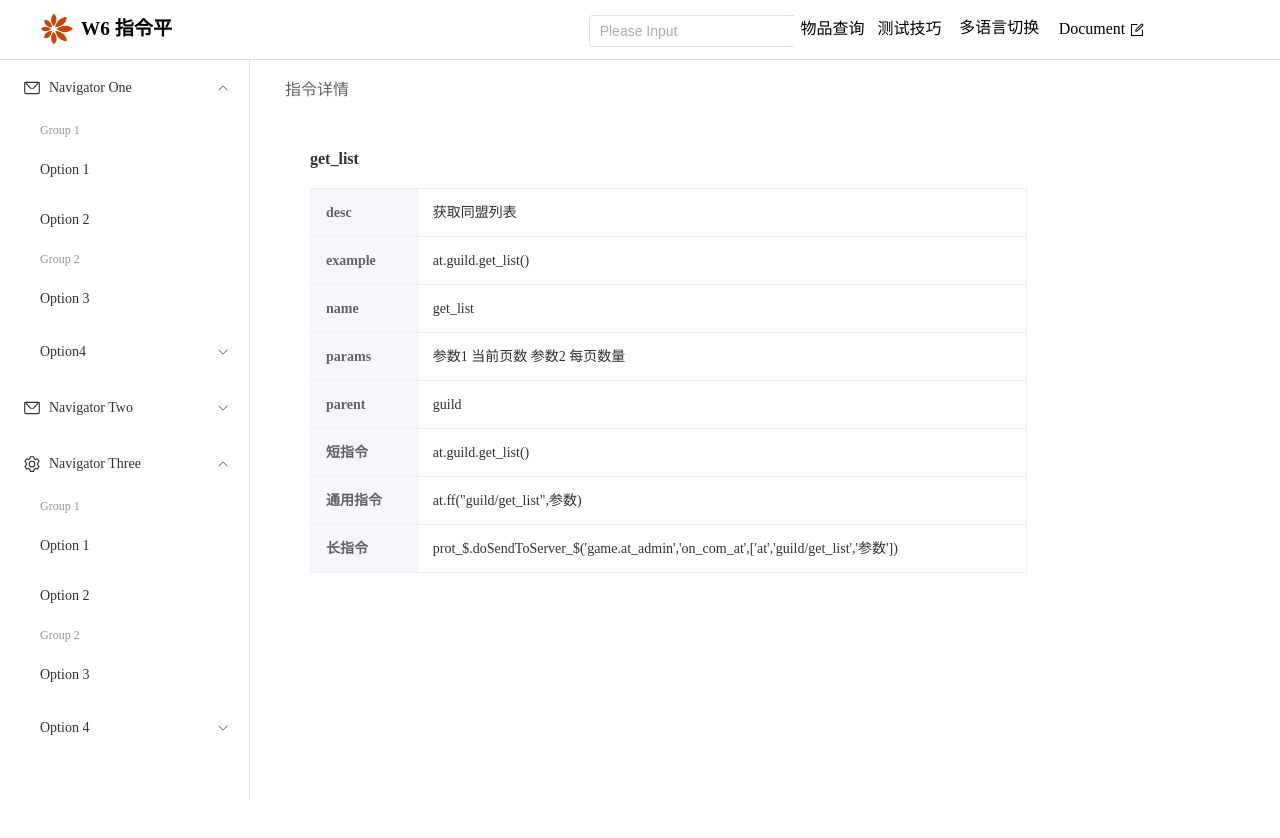
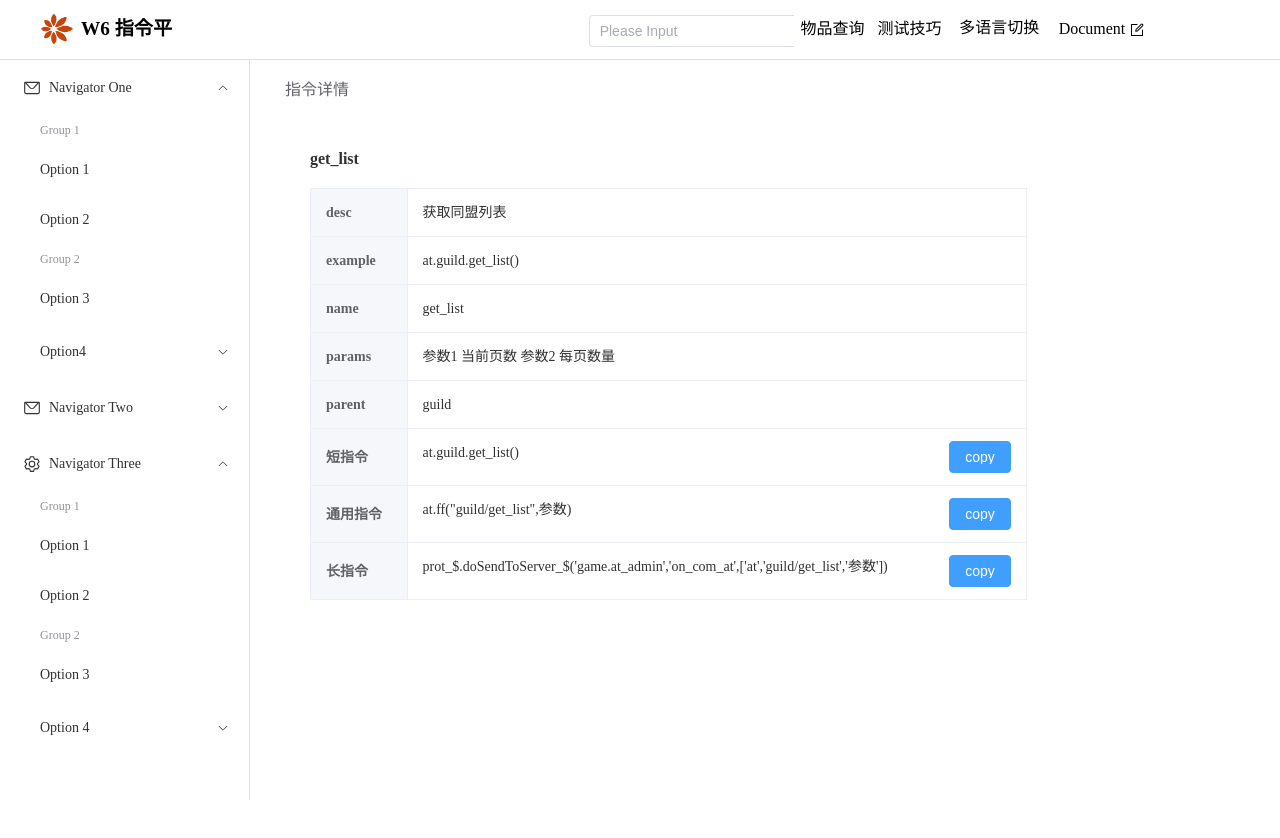
Before and after one commit to michaelxuzhi/docTemplate, a Vue app: page /at in a window 1280 px wide. Shown: the top 838 px of the page. Built offline with nearby package versions, Linux system fonts and the light colour scheme.

Commit message:
PageAt界面指令复制功能，新增通用复制接口

```diff
--- a/src/components/PageAt/PageAt.vue
+++ b/src/components/PageAt/PageAt.vue
@@ -11,17 +11,33 @@
       <el-descriptions-item v-for="(val, key) in atInfo" :key="key" :label="key">{{
         val
       }}</el-descriptions-item>
-      <el-descriptions-item label="短指令" :span="2">{{
-        atInfo.example
-      }}</el-descriptions-item>
+      <el-descriptions-item label="短指令" :span="2"
+        >{{ atInfo.example }}
+        <span style="width: 0; height: 0" id="at_copy_tool"></span>
+        <el-button class="desc-btn" type="primary" @click="handleAtShort(atInfo.example)"
+          >copy</el-button
+        >
+      </el-descriptions-item>
       <el-descriptions-item label="通用指令" :span="2"
-        >at.ff("{{ atInfo.parent }}/{{ atInfo.name }}",参数)</el-descriptions-item
-      >
+        >at.ff("{{ atInfo.parent }}/{{ atInfo.name }}",参数)
+        <el-button
+          class="desc-btn"
+          type="primary"
+          @click="handleAtCommom(atInfo.parent, atInfo.name)"
+          >copy</el-button
+        >
+      </el-descriptions-item>
       <el-descriptions-item label="长指令" :span="2"
         >prot_$.doSendToServer_$('game.at_admin','on_com_at',['at','{{ atInfo.parent }}/{{
           atInfo.name
-        }}','参数'])</el-descriptions-item
-      >
+        }}','参数'])
+        <el-button
+          class="desc-btn"
+          type="primary"
+          @click="handleAtLong(atInfo.parent, atInfo.name)"
+          >copy</el-button
+        >
+      </el-descriptions-item>
       <!-- <el-descriptions-item label="Remarks"> -->
       <!-- <el-tag size="default">School</el-tag> -->
       <!-- </el-descriptions-item> -->
@@ -33,6 +49,7 @@
 </template>
 
 <script>
+import { utilsCopy } from '../../utils/utils.js';
 export default {
   name: 'PageAt',
   data() {
@@ -50,23 +67,57 @@ export default {
     };
   },
   created() {
-    console.log('PageAt created');
+    // console.log('PageAt created');
     // this.handleAtInfo(this.atObjGlobal['guild']['detail']['get_list']);
   },
   methods: {
     handleAtInfo(atInfo) {
       this.atInfo = atInfo;
     },
-    // getattr的自实现
-    getattr(obj, attr, defalut) {
-      if (Object.hasOwnProperty.call(obj, attr)) {
-        return obj[attr];
+    handleAtShort(at) {
+      let flag = this.copyText('at_copy_tool', at);
+      if (flag) {
+        this.noticeText('success', 'OK', '短指令 复制成功');
+      } else {
+        this.noticeText('error', 'Fail', '短指令 复制失败');
       }
-      return defalut;
+    },
+    handleAtCommom(at1, at2) {
+      let atText = `at.ff("${at1}/${at2}",参数)`;
+      let flag = this.copyText('at_copy_tool', atText);
+      if (flag) {
+        this.noticeText('success', 'OK', '通用指令 复制成功');
+      } else {
+        this.noticeText('error', 'Fail', '通用指令 复制失败');
+      }
+    },
+    handleAtLong(at1, at2) {
+      let atText = `prot_$.doSendToServer_$('game.at_admin','on_com_at',['at','${at1}/${at2}','参数'])`;
+      let flag = this.copyText('at_copy_tool', atText);
+      if (flag) {
+        this.noticeText('success', 'OK', '长指令 复制成功');
+      } else {
+        this.noticeText('error', 'Fail', '长指令 复制失败');
+      }
+    },
+
+    // 兼容复制
+    copyText(dom, text) {
+      return utilsCopy(dom, text);
+    },
+    // 通用提示
+    noticeText(type, title, text) {
+      return this.$notify({
+        title: title,
+        message: text,
+        type: type,
+        duration: 2000,
+        offset: 80,
+      });
     },
   },
   mounted() {
-    console.log('PageAt mounted', this.$route.params.atInfo2);
+    // console.log('PageAt mounted', this.$route.params.atInfo2);
   },
 };
 </script>
@@ -75,4 +126,7 @@ export default {
   width: 70%;
   padding: 60px;
 }
+.desc-btn {
+  float: right;
+}
 </style>
--- /dev/null
+++ b/src/utils/utils.js
@@ -0,0 +1,23 @@
+// 兼容复制操作
+export function utilsCopy(tool_dom, text) {
+  let textarea = document.createElement("textarea"); //创建input对象
+  let current_focus = document.activeElement; //当前获得焦点的元素
+  let tool_div = document.getElementById(tool_dom); //将文本框插入到工具dom节点之后
+  tool_div.appendChild(textarea); //添加元素
+  textarea.value = text;
+  textarea.focus();
+  if (textarea.setSelectionRange) {
+    textarea.setSelectionRange(0, textarea.value.length); //获取光标起始位置到结束位置
+  } else {
+    textarea.select();
+  }
+  let flag;
+  try {
+    flag = document.execCommand("copy"); //执行复制
+  } catch (error) {
+    flag = false;
+  }
+  tool_div.removeChild(textarea); //删除元素
+  current_focus.focus();
+  return flag;
+}
```
